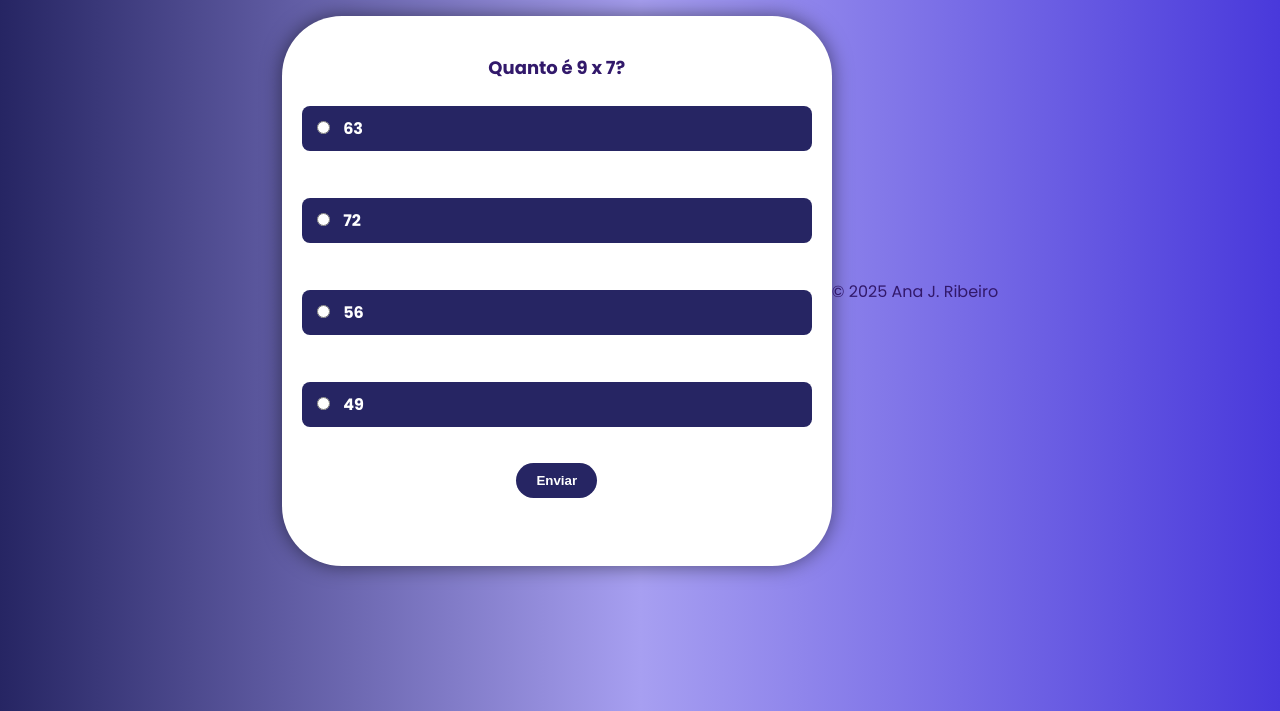
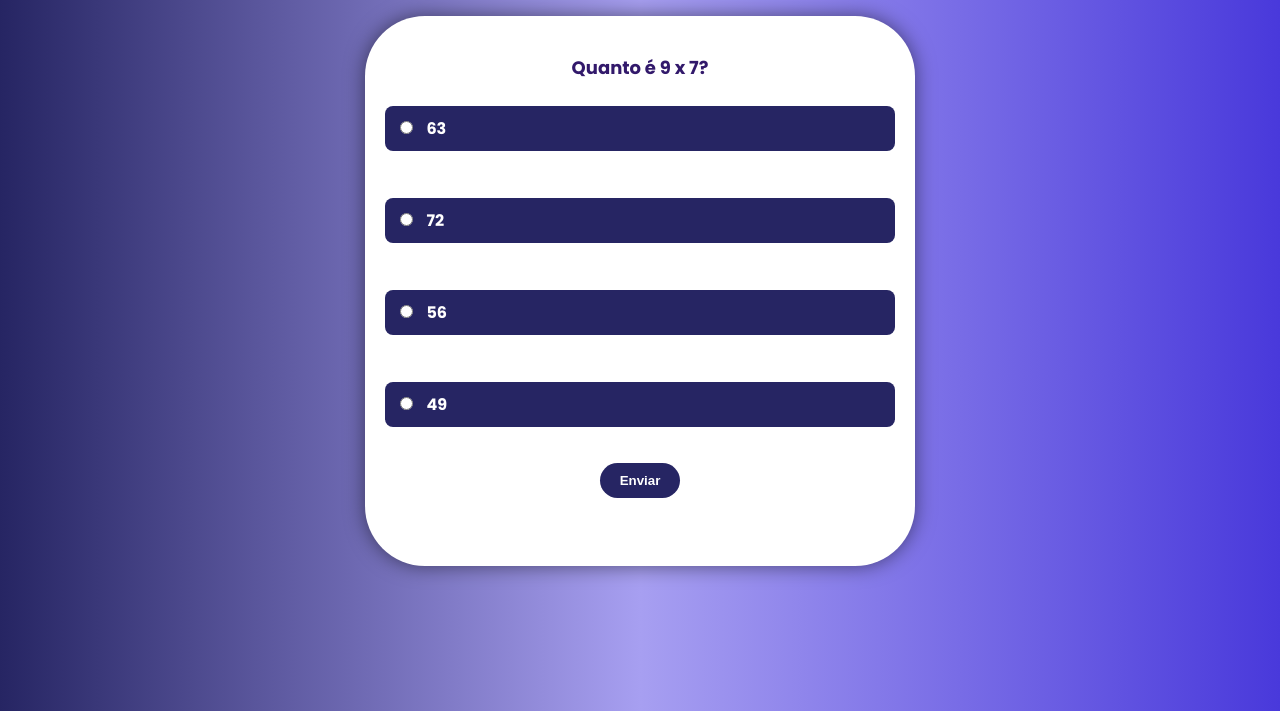
Before and after one commit to anaribeirocode/exercicio-quiz-interativo, a plain HTML site: page index.html in a window 1280 px wide. Shown: the part 89-800 px from the top of the page. Drawn offline with Linux system fonts and the light colour scheme.

Commit message:
Update index.html

```diff
--- a/index.html
+++ b/index.html
@@ -21,12 +21,6 @@
         <p id="pontuacao"></p>
     </div>
 
-    <footer class="footer">
-        <span id="copyright">
-            &copy 2025 Ana J. Ribeiro
-        </span>
-    </footer>
-
     <script src="script.js"></script>
 </body>
 </html>
```
